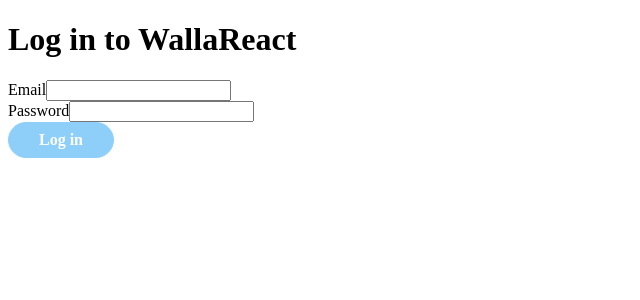
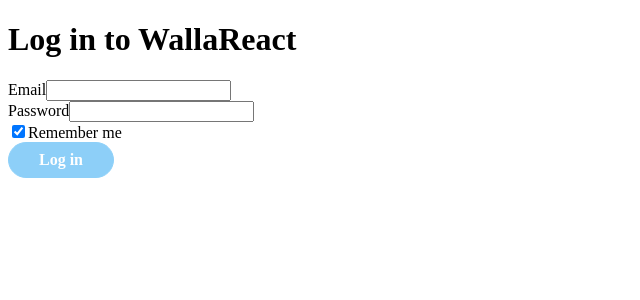
Before and after one commit to InMentals/Exercise_React_fundamentals, a React (Vite) app: page /login in a window 1280 px wide. Shown: the top 300 px of the page, without its empty margins (0-640 px from the left). Built offline with nearby package versions, Linux system fonts and the light colour scheme.

Commit message:
login remember me implemented

```diff
--- a/src/pages/auth/login-page.tsx
+++ b/src/pages/auth/login-page.tsx
@@ -14,6 +14,7 @@
     email: "",
     password: "",
   });
+  const [rememberMe, setRememberMe] = useState(true);
   const [error, setError] = useState<{ message: string } | null>(null);
   const [isFetching, setIsFetching] = useState<boolean>(false);
   const { email, password } = credentials;
@@ -26,12 +27,17 @@
     }));
   }
 
+  function handleRememberMe(event: ChangeEvent<HTMLInputElement>) {
+    setRememberMe(event.target.checked);
+    console.log(rememberMe);
+  }
+
   async function handleSubmit(event: FormEvent<HTMLFormElement>) {
     event.preventDefault();
 
     try {
       setIsFetching(true);
-      await login(credentials);
+      await login(credentials, rememberMe);
       onLogin();
       const to = location.state?.from ?? "/";
       navigate(to, { replace: true });
@@ -66,6 +72,22 @@
           value={password}
           onChange={handleChange}
         />
+        <div>
+          <input
+            type="checkbox"
+            id="rememberMe"
+            name="rememberMe"
+            checked={rememberMe}
+            onChange={handleRememberMe}
+          />
+          <label htmlFor="rememberMe">Remember me</label>
+          {/* <CheckBoxSelection
+            options={["rememberMe"]}
+            selectedValue={["rememberMe"]}
+            name="rememberMe"
+            onChange={handleRememberMe}
+          /> */}
+        </div>
         <Button type="submit" $variant="primary" disabled={isDisabled}>
           Log in
         </Button>
--- a/src/pages/auth/service.ts
+++ b/src/pages/auth/service.ts
@@ -6,11 +6,13 @@
 import type { Login, Credentials } from "./types";
 import storage from "../../utils/storage";
 
-export const login = async (credentials: Credentials) => {
+export const login = async (credentials: Credentials, rememberMe: boolean) => {
   const response = await client.post<Login>("/api/auth/login", credentials);
   const { accessToken } = response.data;
-  storage.set("auth", accessToken);
   setAuthorizationHeader(accessToken);
+  if (rememberMe) {
+    storage.set("auth", accessToken);
+  }
 };
 
 export const logout = async () => {
```
